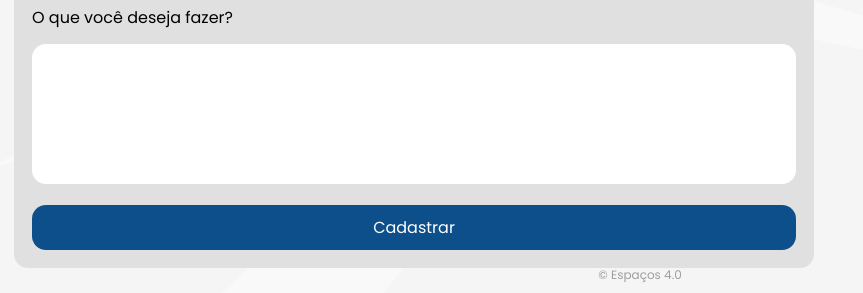
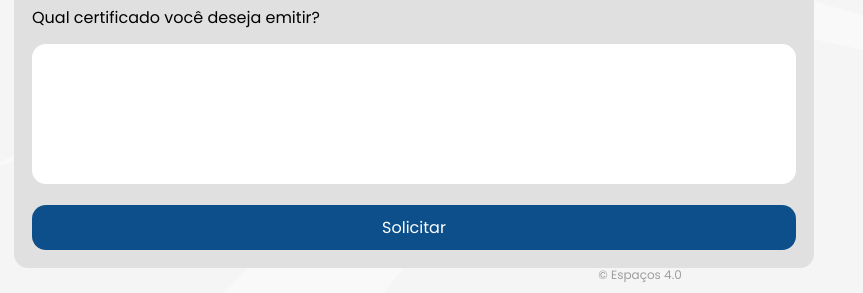
Before and after one commit to MikaelRodriguess/form-certificado, a plain HTML site: page index.html in a window 1280 px wide. Shown: the part 504-797 px from the top of the page, without its empty margins (0-863 px from the left). Drawn offline with Linux system fonts and the light colour scheme.

Commit message:
Mudanças em algumas frases.

```diff
--- a/index.html
+++ b/index.html
@@ -61,11 +61,11 @@
             </div>
 
             <div>
-                <label> O que você deseja fazer?</label>
+                <label> Qual certificado você deseja emitir?</label>
                 <textarea name="experiencia" style="resize: none" style= "width: 100%;" id="experiencia" rows="6"></textarea>
             </div>
 
-            <button type="submit"> Cadastrar</button>
+            <button type="submit"> Solicitar</button>
 
         </form>
     </div>
```
